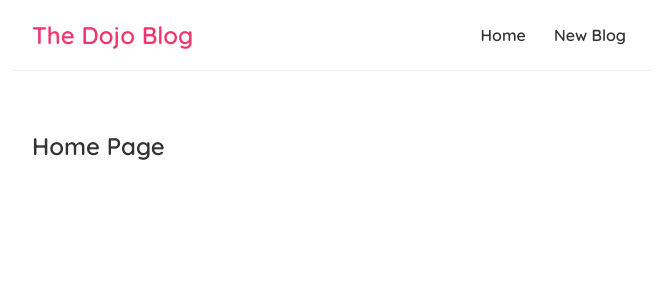
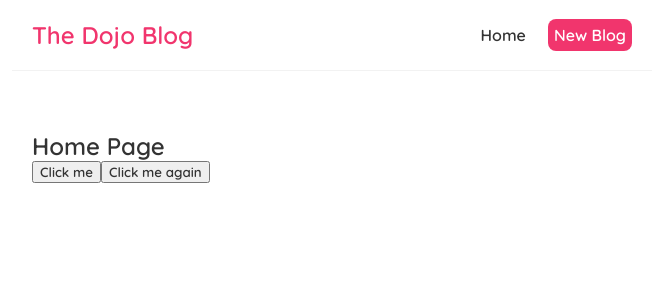
Before and after one commit to BilalMlym/dojo-blog, a React (Create React App) app: page / in a window 1280 px wide. Shown: the top 300 px of the page, without its empty margins (308-971 px from the left). Built offline with nearby package versions, Linux system fonts and the light colour scheme.

Commit message:
added seventh course

```diff
--- a/src/Home.js
+++ b/src/Home.js
@@ -1,12 +1,26 @@
 const Home = () => {
+  const handleClick = (e) => {
+    console.log("hello ninjas", e);
+  };
+
+  const handleClickAgain = (name , e) => {
+    console.log("hello ninjas" + name);
+  };
+
   return (
     <div className="home">
       <h2>Home Page</h2>
+      <button onClick={handleClick}>Click me</button>
+      <button
+        onClick={(e) => handleClickAgain("mario" , e)}
+      >
+        Click me again
+      </button>
     </div>
   );
-}
+};
 
 export default Home;
 <div className="home">
   <h2>Home Page</h2>
-</div>
+</div>;
--- a/src/NavBar.js
+++ b/src/NavBar.js
@@ -5,7 +5,11 @@
             <h1>The Dojo Blog</h1>
             <div className="links">
                 <a href="/">Home</a>
-                <a href="/create">New Blog</a>
+                <a href="/create" style={{
+                    color: "white",
+                    backgroundColor: '#f1356d',
+                    borderRadius: '8px'
+                }}>New Blog</a>
             </div>
         </nav>
      );
```
Lines whose indentation alone changed are shown as unchanged.
